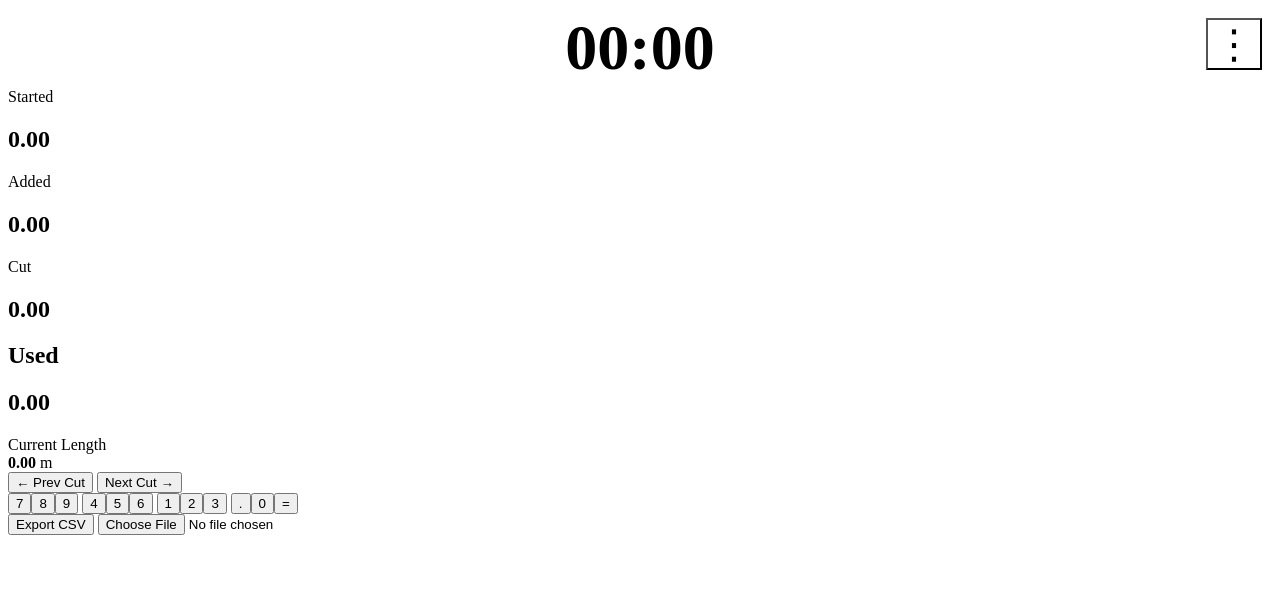
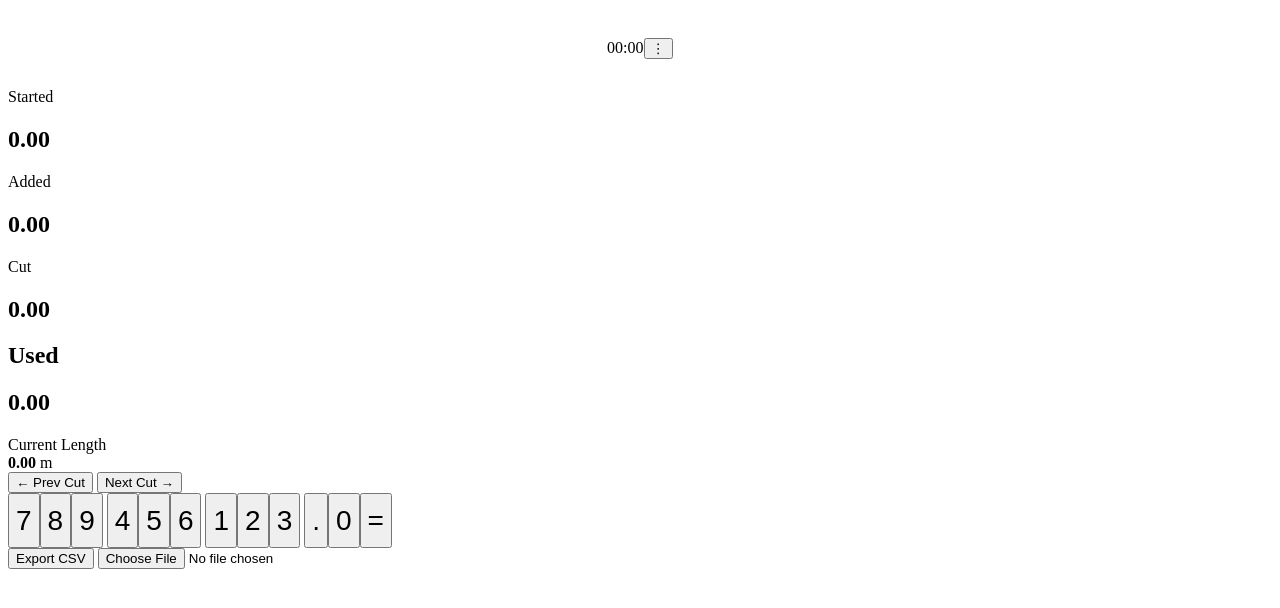
Before and after one commit to jasondabang/WireCut, a website: page index.html in a window 1280 px wide. Drawn offline with Linux system fonts and the light colour scheme.

Commit message:
Update style.css

```diff
--- a/style.css
+++ b/style.css
@@ -6,15 +6,19 @@ justify-content:center;
 position:relative;
 }
 
-#clock{
+clock{
 font-size:64px;
 font-weight:900;
 }
 
-#menu{
+menu{
 position:absolute;
 right:10px;
 top:10px;
 font-size:40px;
 background:none;
 }
+.keypad button{
+height:55px;
+font-size:28px;
+}
```
